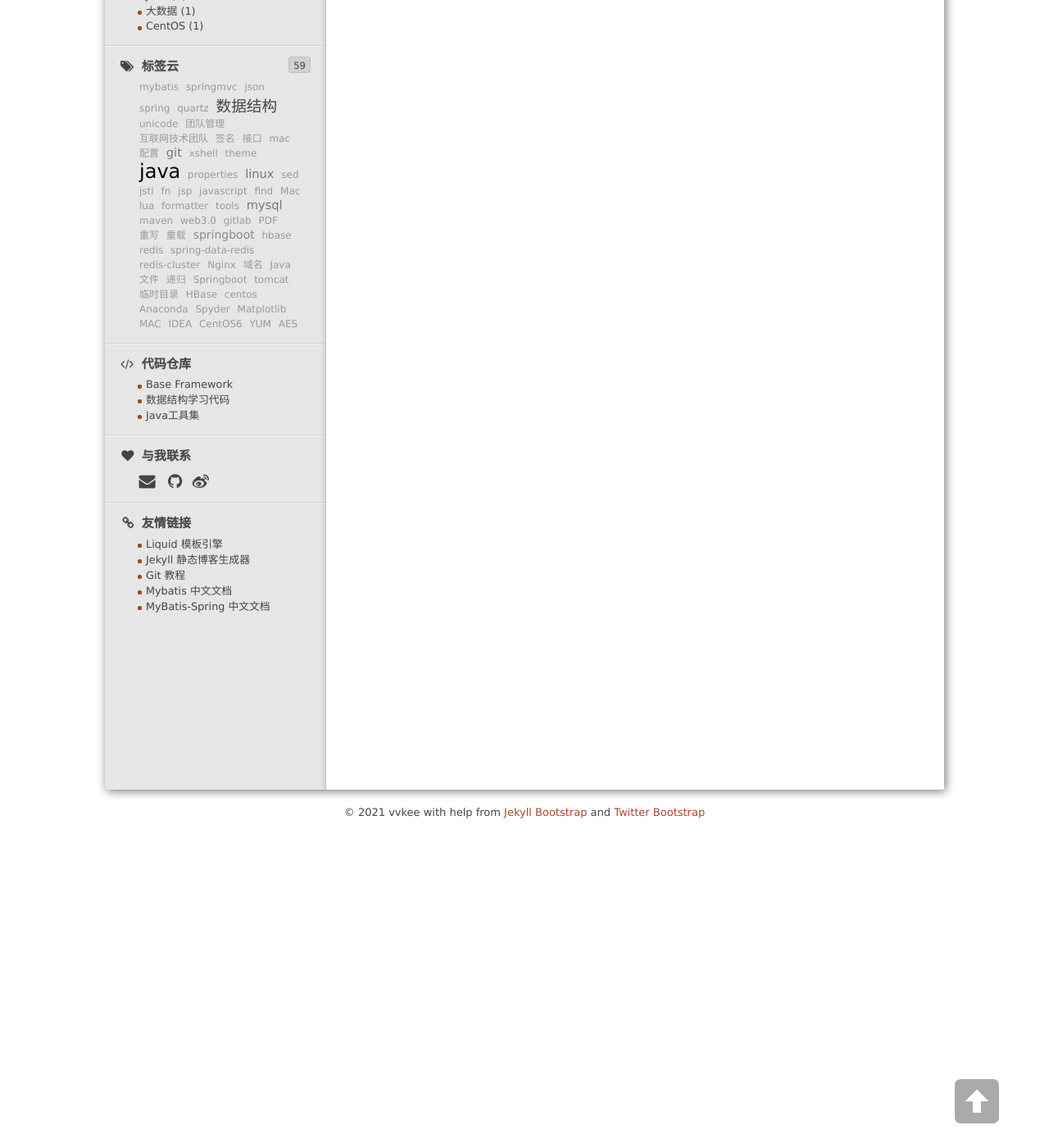
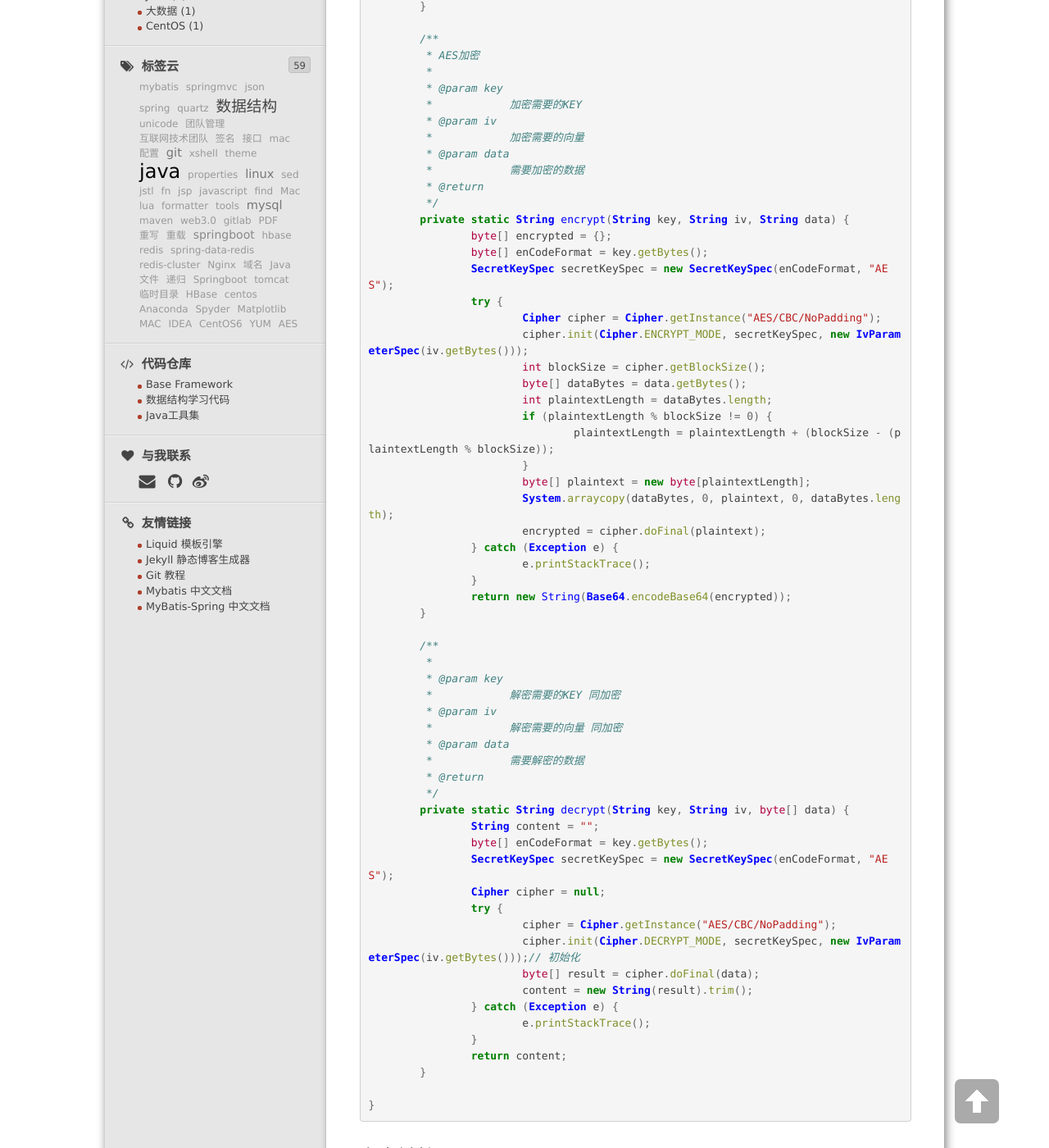
Before and after one commit to xuhf/xuhf.github.com, a Jekyll site: the page built from _posts/2021-02-02-java-aes.md, in a window 1280 px wide and 1400 px high, scrolled down 740 px. Shown: the whole window at 82% size. Built offline with Jekyll 4.4.1, drawn with Linux system fonts in a browser that asks for light colours; nearby versions of some CDN libraries; library files that are not in the unit come from our copies; comment, search, counter and statistics services are not loaded; some of the changed text lies outside the part shown.

Commit message:
修改代码

````diff
--- a/_posts/2021-02-02-java-aes.md
+++ b/_posts/2021-02-02-java-aes.md
@@ -5,6 +5,91 @@ category : "Java"
 tags : [AES]
 ---
 
+## 实现
+
+```java
+
+import javax.crypto.Cipher;
+import javax.crypto.spec.IvParameterSpec;
+import javax.crypto.spec.SecretKeySpec;
+
+import org.apache.commons.codec.binary.Base64;
+import org.apache.commons.codec.digest.DigestUtils;
+
+public class AESUtil {
+
+	private static String IV = "16位的IV值";
+
+	public static String encrypt(String data, String key) {
+		return encrypt(DigestUtils.sha1Hex(key).substring(0, 16), IV, data);
+	}
+
+	public static String decrypt(String data, String key) {
+		return decrypt(DigestUtils.sha1Hex(key).substring(0, 16), IV, Base64.decodeBase64(data));
+	}
+
+	/**
+	 * AES加密
+	 *
+	 * @param key
+	 *            加密需要的KEY
+	 * @param iv
+	 *            加密需要的向量
+	 * @param data
+	 *            需要加密的数据
+	 * @return
+	 */
+	private static String encrypt(String key, String iv, String data) {
+		byte[] encrypted = {};
+		byte[] enCodeFormat = key.getBytes();
+		SecretKeySpec secretKeySpec = new SecretKeySpec(enCodeFormat, "AES");
+		try {
+			Cipher cipher = Cipher.getInstance("AES/CBC/NoPadding");
+			cipher.init(Cipher.ENCRYPT_MODE, secretKeySpec, new IvParameterSpec(iv.getBytes()));
+			int blockSize = cipher.getBlockSize();
+			byte[] dataBytes = data.getBytes();
+			int plaintextLength = dataBytes.length;
+			if (plaintextLength % blockSize != 0) {
+				plaintextLength = plaintextLength + (blockSize - (plaintextLength % blockSize));
+			}
+			byte[] plaintext = new byte[plaintextLength];
+			System.arraycopy(dataBytes, 0, plaintext, 0, dataBytes.length);
+			encrypted = cipher.doFinal(plaintext);
+		} catch (Exception e) {
+			e.printStackTrace();
+		}
+		return new String(Base64.encodeBase64(encrypted));
+	}
+
+	/**
+	 *
+	 * @param key
+	 *            解密需要的KEY 同加密
+	 * @param iv
+	 *            解密需要的向量 同加密
+	 * @param data
+	 *            需要解密的数据
+	 * @return
+	 */
+	private static String decrypt(String key, String iv, byte[] data) {
+		String content = "";
+		byte[] enCodeFormat = key.getBytes();
+		SecretKeySpec secretKeySpec = new SecretKeySpec(enCodeFormat, "AES");
+		Cipher cipher = null;
+		try {
+			cipher = Cipher.getInstance("AES/CBC/NoPadding");
+			cipher.init(Cipher.DECRYPT_MODE, secretKeySpec, new IvParameterSpec(iv.getBytes()));// 初始化
+			byte[] result = cipher.doFinal(data);
+			content = new String(result).trim();
+		} catch (Exception e) {
+			e.printStackTrace();
+		}
+		return content;
+	}
+
+}
+```
+
 ## 参考链接
 
 <https://blog.csdn.net/WuJiangang5112/article/details/86714409>
````
